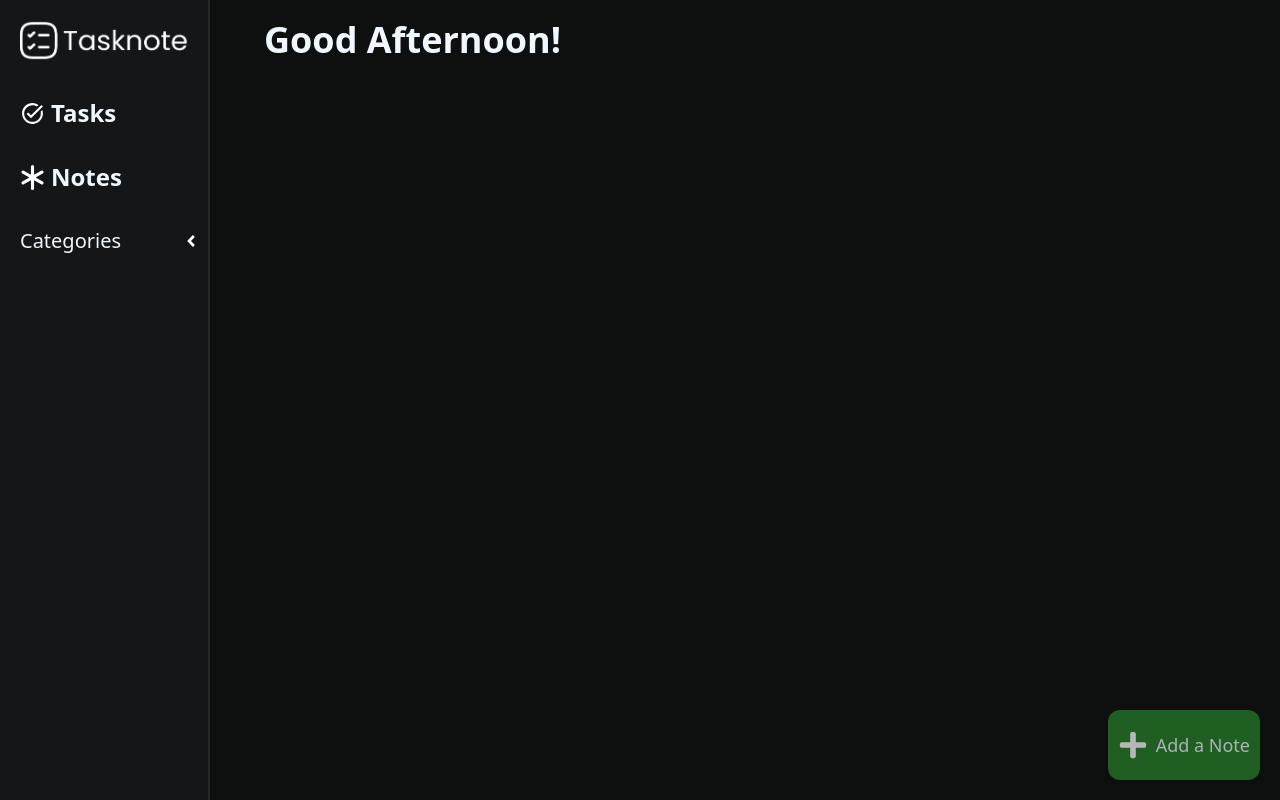
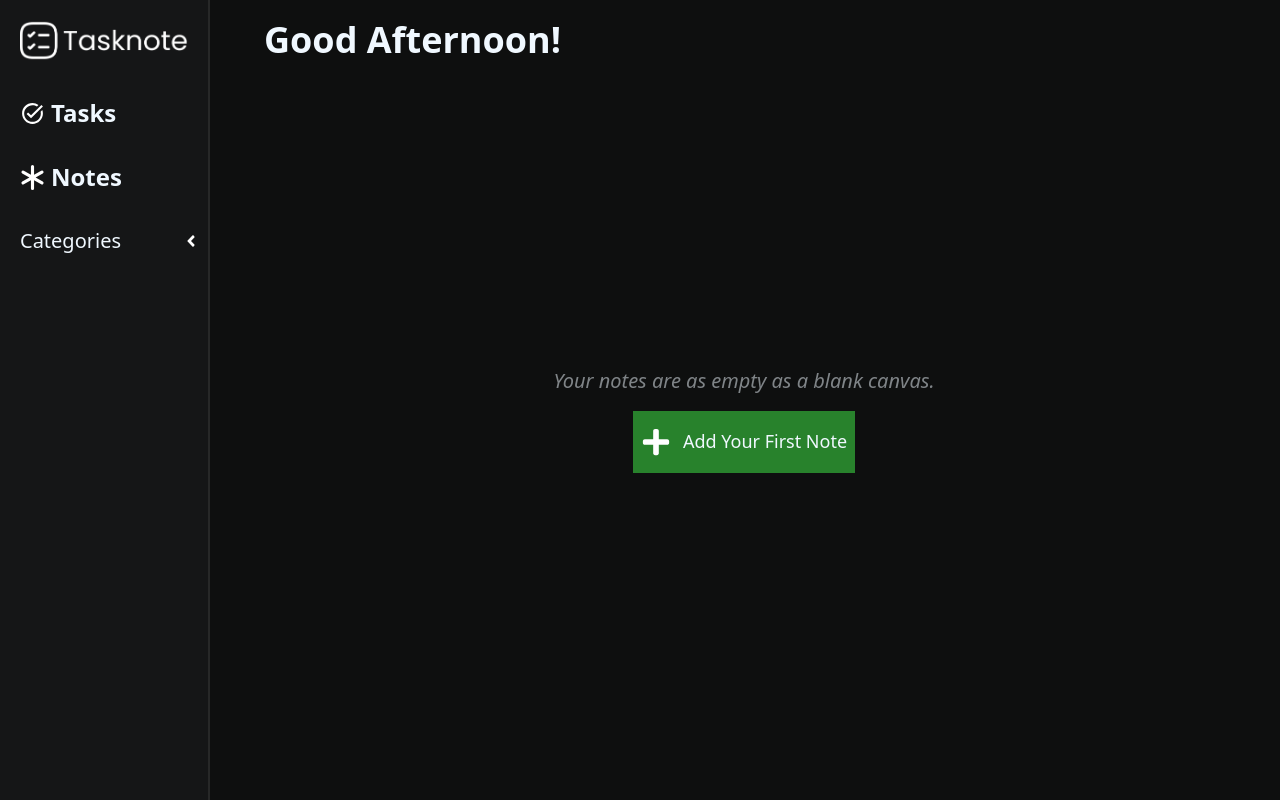
Before and after one commit to AmrTamer23/tasknote, a React (Create React App) app: page /notes in a window 1280 px wide. Built offline with nearby package versions, Linux system fonts and the light colour scheme; the HTML template or start-up script is replaced by a standard one.

Commit message:
Indicate that there is no tasks or notes

```diff
--- a/src/App.css
+++ b/src/App.css
@@ -67,7 +67,8 @@ html {
 }
 
 
-.floatinBtn::before {
+
+.sliderBtn::before {
     content: '';
     position: absolute;
     top: 0;
@@ -75,26 +76,26 @@ html {
     bottom: 0;
     right: 0;
     z-index: -1;
-    background-color: #454A4D;
+    background-color: #256e03;
 
     transition: transform 300ms ease-in-out;
     transform: scaleX(0);
     transform-origin: left;
   }
 
-  .floatinBtn:hover::before,
-  .floatinBtn:focus::before {
+  .sliderBtn:hover::before,
+  .sliderBtn:focus::before {
     transform: scaleX(1);
   }
 
-.floatinBtn {
+.sliderBtn {
     transition: color 300ms ease-in-out;
     z-index: 1;
 }
 
 
-.floatinBtn:hover,
-.btn.btn-background-slide:focus {
+.sliderBtn:hover,
+.sliderBtn:focus {
     color: white;
 }
 
--- a/src/components/noteItem.tsx
+++ b/src/components/noteItem.tsx
@@ -3,7 +3,7 @@ import Modal from "./ui/modal";
 import { NoteValues } from "../utils/interfaces";
 import { RiDeleteBin6Line } from "react-icons/ri";
 import { useLocalStorageContext } from "../context/LocalStorageContext";
-import ModalBody from "./modalBody";
+import ModalBody from "./modalViewBody";
 
 interface NoteItemProps {
   note: NoteValues;
--- a/src/components/sidebar.tsx
+++ b/src/components/sidebar.tsx
@@ -87,7 +87,7 @@ const Sidebar = () => {
       {isModalOpen && (
         <Modal
           onBackgroundClick={handleModal}
-          isCateForm={true}
+          isFit={true}
           children={
             <>
               <h4 className="text-2xl self-center">Add a Category</h4>
--- a/src/components/taskItem.tsx
+++ b/src/components/taskItem.tsx
@@ -5,7 +5,7 @@ import { CountdownDays } from "../utils/helpers";
 import { useLocalStorageContext } from "../context/LocalStorageContext";
 import { useState } from "react";
 import Modal from "./ui/modal";
-import ModalBody from "./modalBody";
+import ModalBody from "./modalViewBody";
 
 interface TaskItemProps {
   task: TaskValues;
--- a/src/components/ui/floatingButton.tsx
+++ b/src/components/ui/floatingButton.tsx
@@ -5,7 +5,6 @@ interface FloatingButtonProps {
   Icon: IconType;
   text: string;
   onClick: () => void;
-  children?: React.ReactNode;
 }
 
 function FloatingButton(props: FloatingButtonProps) {
@@ -18,8 +17,6 @@ function FloatingButton(props: FloatingButtonProps) {
         <props.Icon size={30} />
         <p className="text-lg">{props.text}</p>
       </button>
-
-      {props.children}
     </div>
   );
 }
--- a/src/components/ui/modal.tsx
+++ b/src/components/ui/modal.tsx
@@ -2,7 +2,7 @@ import React from "react";
 
 interface ModalProps {
   children?: React.ReactNode;
-  isCateForm?: boolean;
+  isFit?: boolean;
   onBackgroundClick: () => void;
 }
 
@@ -14,7 +14,7 @@ function Modal(props: ModalProps) {
     >
       <div
         className={`fixed top-1/2 left-1/2 transform -translate-x-1/2 -translate-y-1/2 p-5 rounded-lg  flex flex-col gap-5 bg-[#222222] lg:w-3/6 w-5/6 ${
-          props.isCateForm ? "h-fit" : "h-3/4"
+          props.isFit ? "h-fit" : "h-3/4"
         }`}
         onClick={(e) => {
           e.stopPropagation();
--- a/src/pages/notesLayout.tsx
+++ b/src/pages/notesLayout.tsx
@@ -28,11 +28,24 @@ function NotesLayout() {
 
   return (
     <>
-      <div className="flex flex-col">
+      <div className="flex flex-col h-full">
         <h1 className="font-semibold text-4xl">Good {TimeOfDay()}!</h1>
+        {notes.length === 0 ? (
+          <div className="flex flex-col justify-center items-center gap-4  h-full">
+            <p className="text-xl text-center opacity-50 italic">
+              Your notes are as empty as a blank canvas.
+            </p>
+            <button
+              className="bg-[#28822C] text-black px-2 py-4 border-none outline-none relative cursor-pointer flex gap-3 sliderBtn"
+              onClick={handleModal}
+            >
+              <FaPlus size={30} color="white" />
+              <p className="text-lg">Add Your First Note</p>
+            </button>
+          </div>
+        ) : (
           <div className="py-12 lg:px-24 grid lg:grid-cols-2 items-between justify-items-center align-items-center gap-5">
-          {notes &&
-            notes.map((note) => {
+            {notes.map((note) => {
               return (
                 <NoteItem
                   key={note.id}
@@ -58,10 +71,13 @@ function NotesLayout() {
               Icon={FaPlus}
               onClick={handleModal}
               text="Add a Note"
-            children={
-              showModal && (
+            />
+          </div>
+        )}
+        {showModal && (
           <Modal
             onBackgroundClick={handleModal}
+            isFit={true}
             children={
               <>
                 <h4 className="text-2xl self-center">Add a Note</h4>
@@ -91,10 +107,7 @@ function NotesLayout() {
               </>
             }
           />
-              )
-            }
-          />
-        </div>
+        )}
       </div>
       <audio src={removeSound} ref={audioRef}></audio>
     </>
--- a/src/pages/tasksLayout.tsx
+++ b/src/pages/tasksLayout.tsx
@@ -72,7 +72,12 @@ const TasksLayout = () => {
           </span>
           <hr />
           <div className={`${taskListsStyle} today open`}>
-            {todayTasks.map((task) => (
+            {todayTasks.length === 0 ? (
+              <p className="text-xl text-center opacity-50 italic">
+                Looks like a task-free day today!
+              </p>
+            ) : (
+              todayTasks.map((task) => (
                 <TaskItem
                   key={task.id}
                   task={
@@ -89,7 +94,8 @@ const TasksLayout = () => {
                     playSound();
                   }}
                 />
-            ))}
+              ))
+            )}
           </div>
         </div>
         <div className="py-12 lg:px-24">
@@ -108,7 +114,12 @@ const TasksLayout = () => {
           <hr />
 
           <div className="flex flex-col pt-3 mt-3 tasks upcoming">
-            {upcomingTasks.map((task) => (
+            {upcomingTasks.length === 0 ? (
+              <p className="text-xl text-center opacity-50 italic">
+                Nothing on the horizon yet, stay prepared!
+              </p>
+            ) : (
+              upcomingTasks.map((task) => (
                 <TaskItem
                   key={task.id}
                   task={
@@ -125,17 +136,16 @@ const TasksLayout = () => {
                     playSound();
                   }}
                 />
-            ))}
+              ))
+            )}
           </div>
         </div>
-        <FloatingButton
-          Icon={FaPlus}
-          onClick={handleModal}
-          text="Add a Task"
-          children={
-            showModal && (
+        <FloatingButton Icon={FaPlus} onClick={handleModal} text="Add a Task" />
+      </div>
+      {showModal && (
         <Modal
           onBackgroundClick={handleModal}
+          isFit={true}
           children={
             <>
               <h4 className="text-2xl self-center">Add a Task</h4>
@@ -163,10 +173,7 @@ const TasksLayout = () => {
             </>
           }
         />
-            )
-          }
-        />
-      </div>
+      )}
       <audio ref={audioRef} src={doneSound}></audio>
     </>
   );
```
Also changed, not shown: src/components/modalViewBody.tsx (renamed from src/components/modalBody.tsx). Lines whose indentation alone changed are shown as unchanged.
